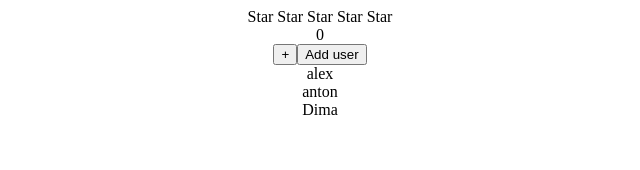
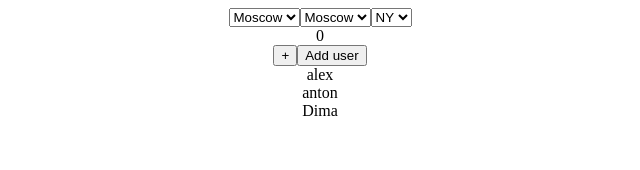
Before and after one commit to AlexSuslin9021/React-kabzda, a React (Create React App) app: page / in a window 1280 px wide. Shown: the top 170 px of the page, without its empty margins (320-960 px from the left). Built offline with nearby package versions, Linux system fonts and the light colour scheme.

Commit message:
add useMemo in SelectCity.tsx

```diff
--- a/src/App.tsx
+++ b/src/App.tsx
@@ -11,6 +11,7 @@
 import {SelectON} from "./Components/SelectOn/SelectOn";
 import { Example1M} from "./Components/UseMemo";
 import {HelpsToReactMemo, Memo1} from "./Components/HelpsToReactMemo/HelpsToReactMemo";
+import {SelectCity} from "./Components/SelectOn/SelectCity";
 
 const Example1=React.memo(Example1M)
 const Raiting12=React.memo(Raiting)
@@ -24,25 +25,42 @@
         onSet(check)
     }
     // const [collaps, setCollaps] = useState<boolean>(true)
+    let [city,setCity]=useState([
+        {id:1, city:'Moscow' ,country: 'Russia', population: 12},
+        {id:2, city:'Minsk' ,country: 'Belorussia', population: 6},
+        {id:3, city:'Kiev' ,country: 'Ukraine', population: 10},
+        {id:4, city:'Liverpool' ,country: 'England', population: 5},
+        {id:5, city:'NY' ,country: 'USA', population: 15},
+        {id:6, city:'Milan' ,country: 'Italy', population: 9},
+        {id:7, city:'LA' ,country: 'USA', population: 13},
+    ])
+let a =  city.filter(el=>el.population>10 && el.city)
+let b =city.filter(el=>el.city[0]==='M' && el.city)
+let c =city.filter(el=>el.country==="USA" && el.city)
+
+
 
     return (
 
         <div className="App">
 
+            <SelectCity city={a}/>
+            <SelectCity city={b}/>
+            <SelectCity city={c}/>
 
             {/*<Memo12/>*/}
             {/*<HelpsToReactMemo/>*/}
 
-            {/*<Example1/>*/}
+            <Example1/>
             {/*<Input/>*/}
             {/*<UncontrolledInput/>*/}
 
             {/*<UncontrolAccordion titleValue={'Menu1'}/>*/}
 
             {/*<UncontrolledRaiting/>*/}
-            < Raiting12 raiting={raiting} onClickStar={setRaiting}/>
+            {/*< Raiting12 raiting={raiting} onClickStar={setRaiting}/>*/}
             {/*<OnOffM on={on} callback={callback}/>*/}
-            <Example1/>
+            {/*<Example1/>*/}
 
             {/*<Title title={"This is App component"}/>*/}
             {/*<Title title={"My friends"}/>*/}
--- /dev/null
+++ b/src/Components/SelectOn/SelectCity.tsx
@@ -0,0 +1,47 @@
+import {useState} from "react";
+type cityTypeProps={
+    id:number, city:string ,country: string, population: number
+}
+type cityType={
+    city:cityTypeProps[]
+}
+export const SelectCity  = (props:cityType) => {
+
+    console.log('a')
+    return (<>
+
+        <select >
+
+            {props.city.map((c)=> {
+                return <option key={c.id} >{ c.city }</option>
+            })
+            }
+        </select>
+
+
+            {/*<select >*/}
+            {/*    {props.city.map((c)=> {*/}
+            {/*        if(c.city[0]==='M')*/}
+            {/*            return <option >{ c.city }</option>*/}
+
+            {/*    })*/}
+            {/*    }*/}
+            {/*</select>*/}
+            {/*<select >*/}
+            {/*    {props.city.map((c)=> {*/}
+            {/*        if(c.country==="USA")*/}
+            {/*            return <option >{ c.city }</option>*/}
+
+            {/*    })*/}
+            {/*    }*/}
+            {/*</select>*/}
+        </>
+    );
+};
+
+// const  SelectC=(props:  {cit:string})=>{
+//     return <select name="" id="">
+//         <option value=""> {props.cit}</option>
+//
+//     </select>
+// }
```
